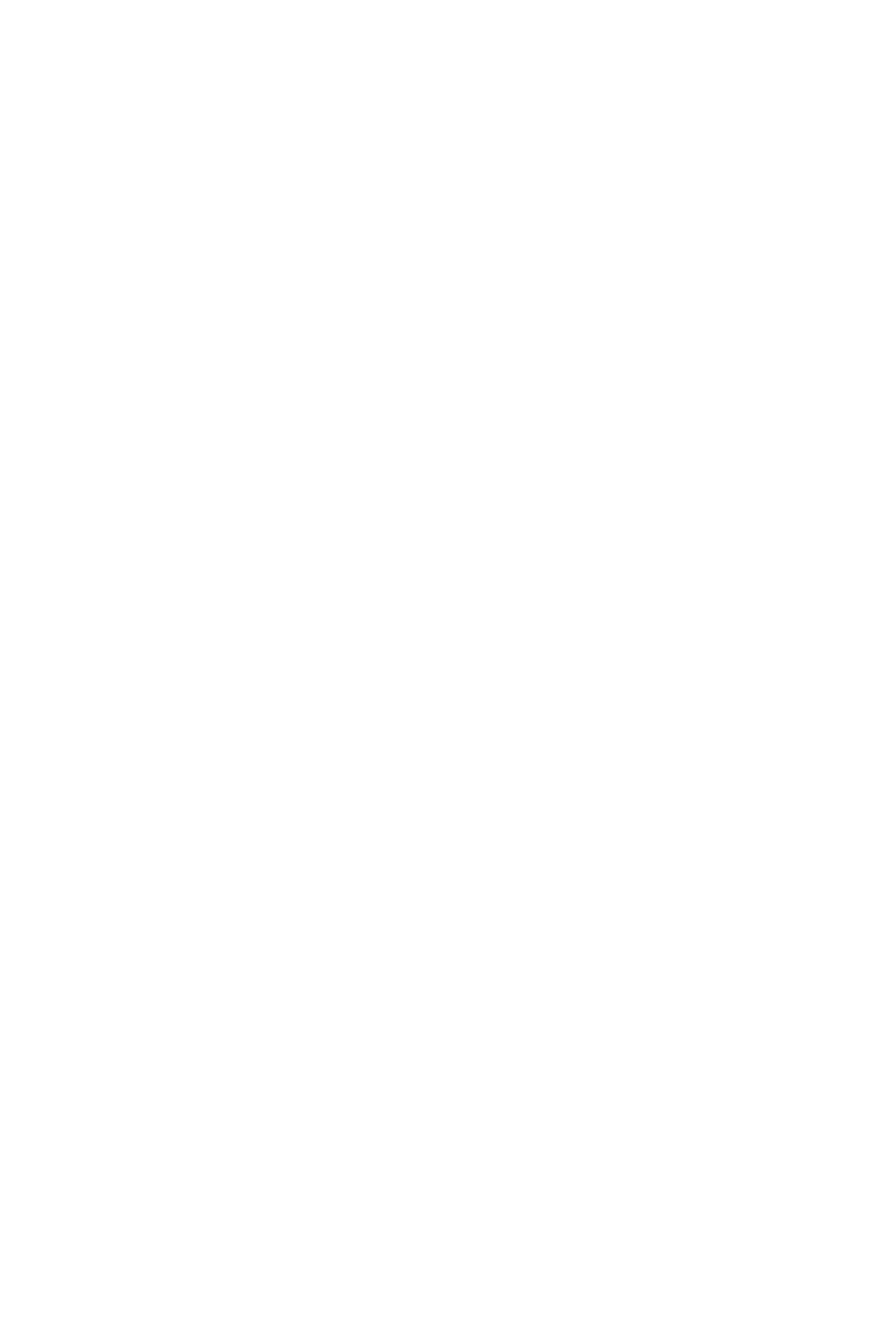
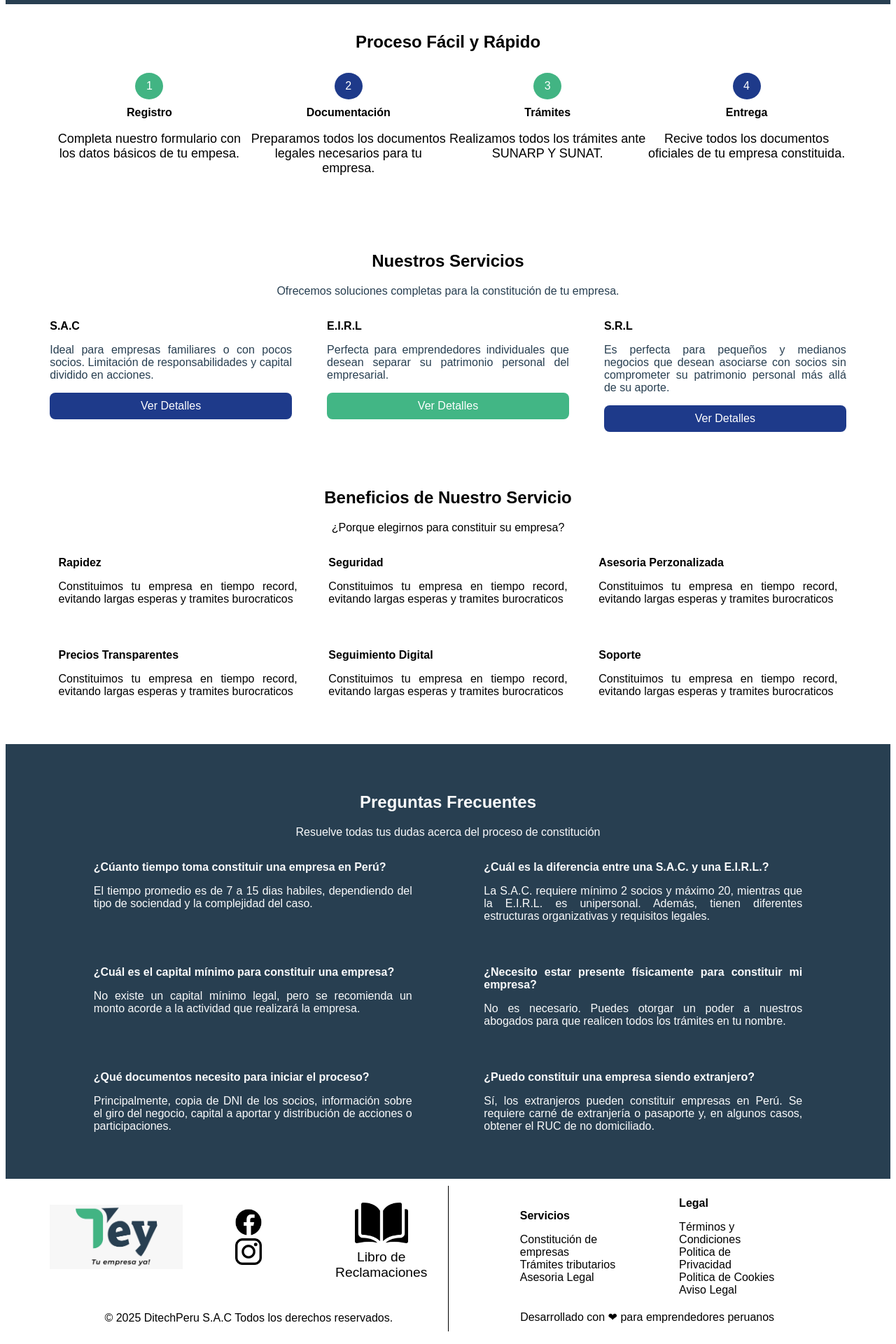
Before and after one commit to angeleduiglesias/TeyAngular, an Angular app: page / in a window 1280 px wide. Shown: the part 802-2722 px from the top of the page at 70% size. Before the commit the page ends 800 px from the top, so only its background shows below. Built offline with nearby package versions, Linux system fonts and the light colour scheme.

Commit message:
Errores Corrigidos

```diff
--- a/src/app/app.component.html
+++ b/src/app/app.component.html
@@ -9,15 +9,15 @@
 
 
 <main>
-    <app-header (mostrarFormulario)="recibirEventoDesdeHeader()" (mostrarLogin)="mostrarComponentLogin()" ></app-header>
-    <app-banner *ngIf="mostrarFormulario, Login" @fadeInOut></app-banner>
-    <app-procesos *ngIf="mostrarFormulario, Login" @fadeInOut></app-procesos>
-    <app-servicios *ngIf="mostrarFormulario, Login" @fadeInOut></app-servicios>
-    <app-beneficios *ngIf="mostrarFormulario, Login" @fadeInOut></app-beneficios>
-    <app-preguntas *ngIf="mostrarFormulario, Login" @fadeInOut></app-preguntas>
-    <app-footer *ngIf="mostrarFormulario, Login" @fadeInOut></app-footer>
+    <app-header (mostrarFormulario)="recibirEventoDesdeHeader()"  ></app-header>
+    <app-banner *ngIf="mostrarFormulario"></app-banner>
+    <app-procesos *ngIf="mostrarFormulario"></app-procesos>
+    <app-servicios *ngIf="mostrarFormulario"></app-servicios>
+    <app-beneficios *ngIf="mostrarFormulario"></app-beneficios>
+    <app-preguntas *ngIf="mostrarFormulario"></app-preguntas>
+    <app-footer *ngIf="mostrarFormulario"></app-footer>
 
-    <app-pre-form *ngIf="mostrarFormulario, Login" @fadeInOut></app-pre-form>
+    <app-pre-form *ngIf="!mostrarFormulario"></app-pre-form>
 </main>
 
 
--- a/src/app/app.component.ts
+++ b/src/app/app.component.ts
@@ -32,12 +32,7 @@ import { trigger, state, style, transition, animate } from '@angular/animations'
 export class AppComponent {
   title = 'Tu Empresa Ya';
 
-  mostrarFormulario: boolean = false;
-  Login: boolean = true;
-
-  mostrarComponentLogin(){
-    this.Login = !this.Login;
-  }
+  mostrarFormulario: boolean = true;
 
   recibirEventoDesdeHeader() {
     this.mostrarFormulario = !this.mostrarFormulario;
--- a/src/app/components/header/header.component.html
+++ b/src/app/components/header/header.component.html
@@ -11,7 +11,7 @@
             </ul>
         </nav>
         <div class="buttons">
-            <button class="btn-outline" (click)="eventoLogin()">Ingresar</button>
+            <button class="btn-outline">Ingresar</button>
             <app-btn-comienza (mostrarFormulario)="recibirEvento()"></app-btn-comienza>
         </div>
     </div>
--- a/src/app/components/header/header.component.ts
+++ b/src/app/components/header/header.component.ts
@@ -9,13 +9,9 @@ import { BtnComienzaComponent } from "../btn-comienza/btn-comienza.component";
 })
 export class HeaderComponent {
   @Output() mostrarFormulario = new EventEmitter<void>(); //Evento para emitir el mostrar formulario
-  @Output() mostrarLogin = new EventEmitter<void>(); //Evento para emitier el mostara Login.
 
   recibirEvento() {
     this.mostrarFormulario.emit(); // Reemitimos el evento hacia AppComponent
   }
 
-  eventoLogin(){
-    this.mostrarLogin.emit();
-  }
 }
```
